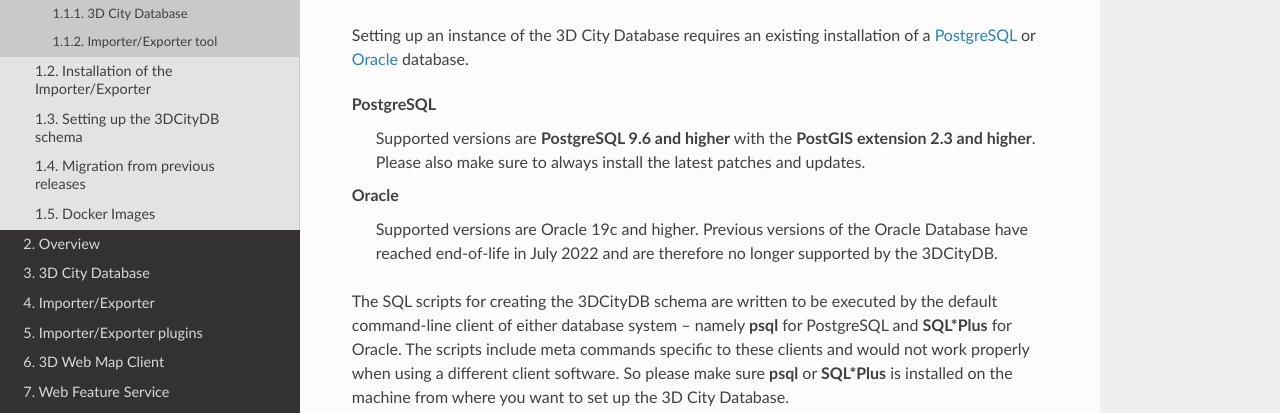
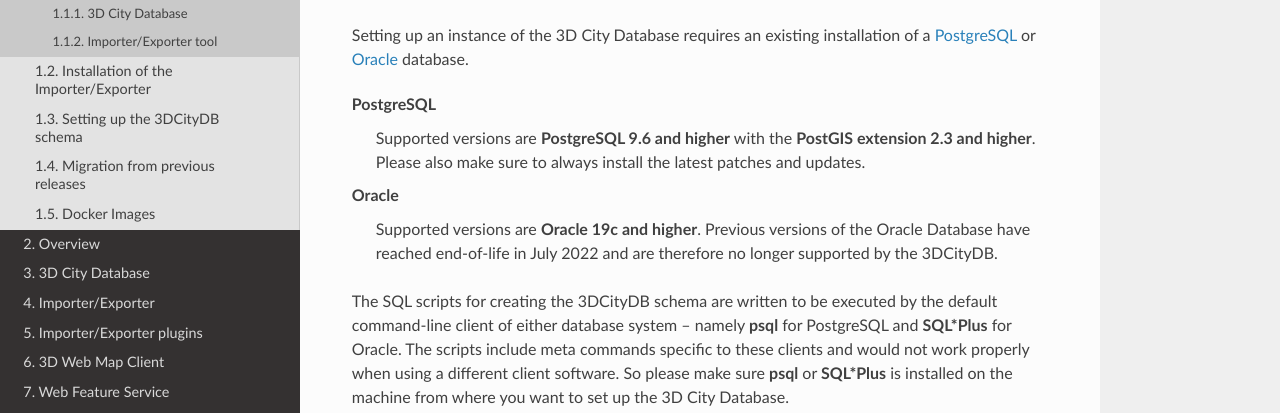
Before and after one commit to 3dcitydb/3dcitydb-docs, a Sphinx documentation site: the page built from source/first-steps/system-requirements.rst, in a window 1280 px wide and 900 px high. Shown: the part 192-605 px from the top of the window. Built offline with Sphinx 7.4.7 and the Read the Docs theme 2.0.0, drawn with Linux system fonts in a browser that asks for light colours.

Commit message:
minor change

```diff
--- a/source/first-steps/system-requirements.rst
+++ b/source/first-steps/system-requirements.rst
@@ -16,7 +16,7 @@
   latest patches and updates.
 
 Oracle
-  Supported versions are Oracle 19c and higher. Previous versions of the
+  Supported versions are **Oracle 19c and higher**. Previous versions of the
   Oracle Database have reached end-of-life in July 2022 and are therefore
   no longer supported by the 3DCityDB.
 
```
